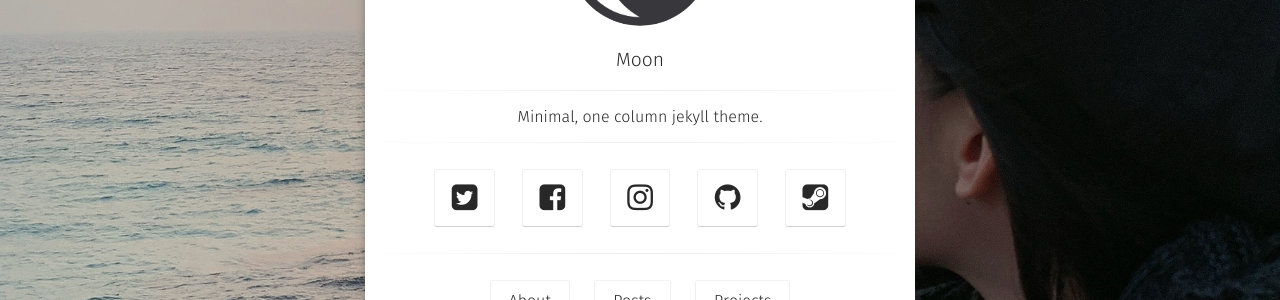
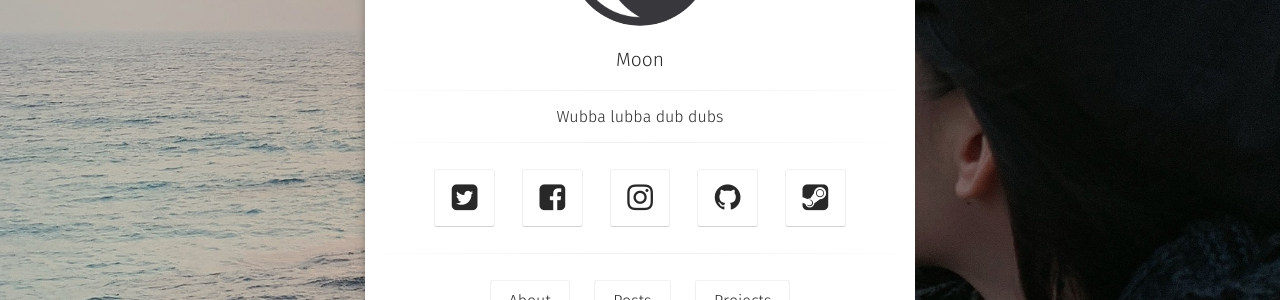
Before and after one commit to YawWQ/yawwq.github.io, a Jekyll site: the page built from index.html, in a window 1280 px wide. Shown: the part 350-650 px from the top of the page. Built offline with Jekyll 4.4.1, drawn with Linux system fonts in a browser that asks for light colours; some web fonts are replaced.

Commit message:
change bio

```diff
--- a/_config.yml
+++ b/_config.yml
@@ -1,6 +1,6 @@
 # Site
 title:              Moon
-bio:                'Minimal, one column jekyll theme.'
+bio:                'Wubba lubba dub dubs'
 description:        "Wubba lubba dub dubs"
 reading_time:       true
 words_per_minute:   200
```
Also changed, not shown: 1 other file.
